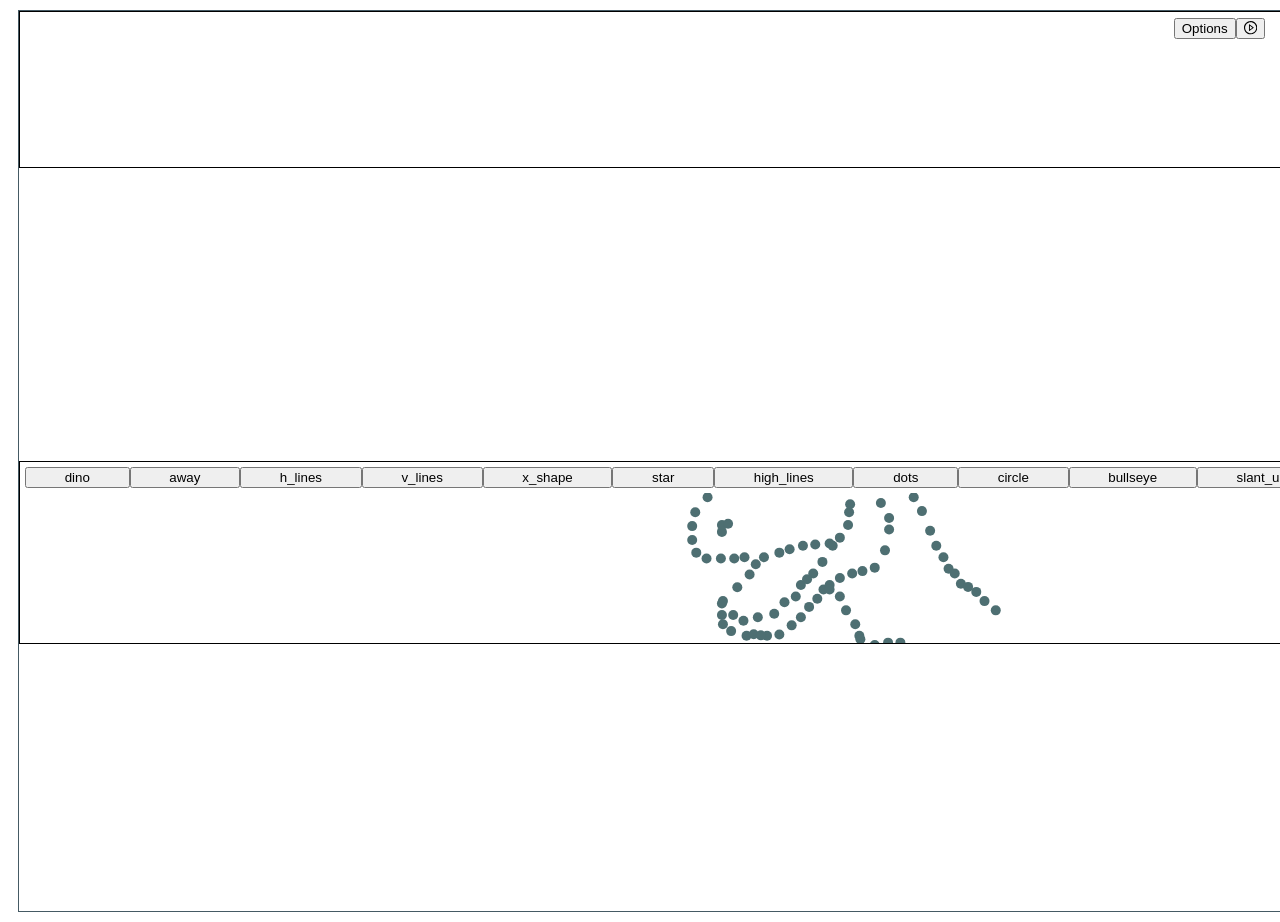
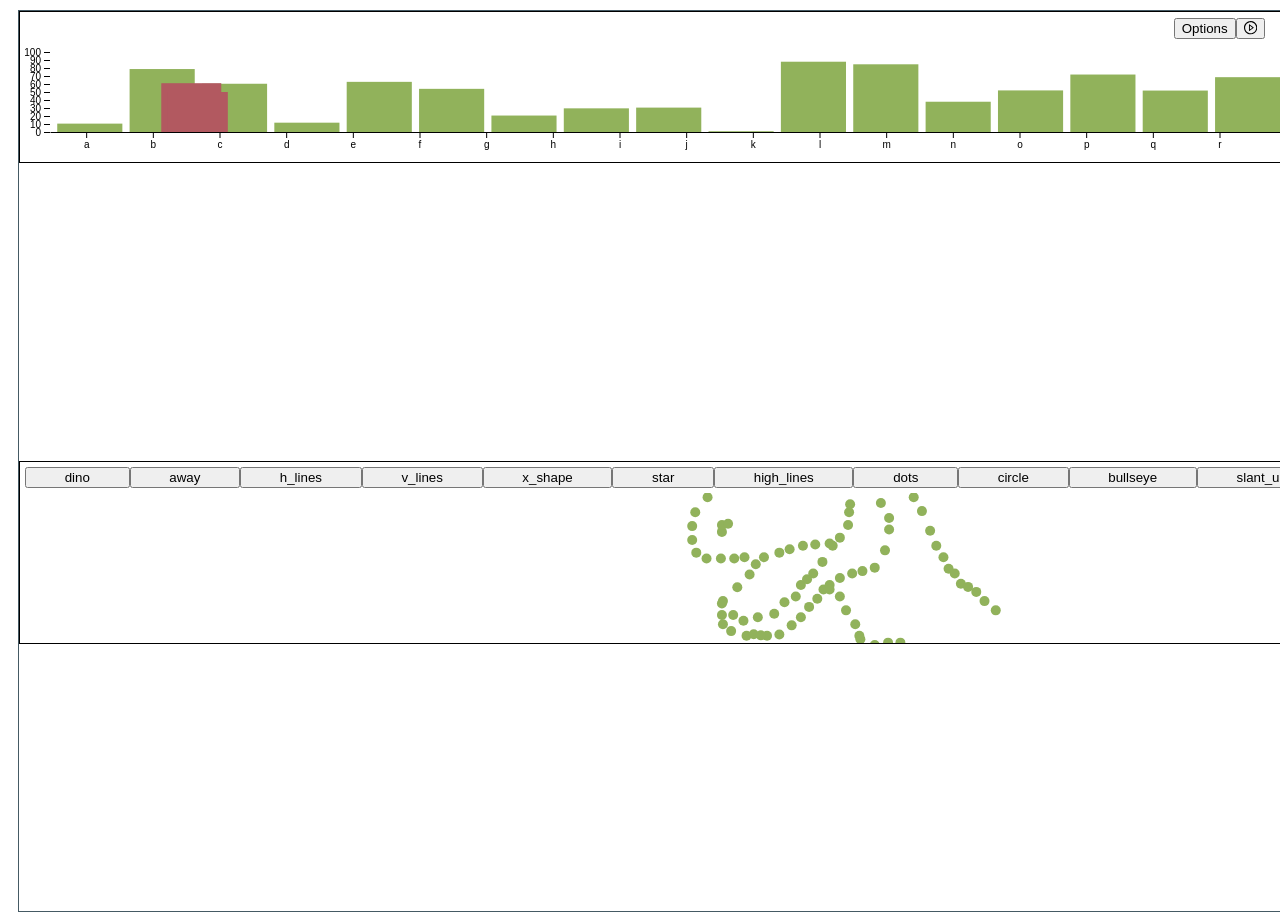
Before and after one commit to gzwongkk/va-framework, a Vue app in the folder client/: page / in a window 1280 px wide. Shown: the top 922 px of the page. Built offline with nearby package versions, Linux system fonts and the light colour scheme.

Commit message:
enforce stricter typescript implementation

```diff
--- a/client/src/components/CompositionD3Bar.vue
+++ b/client/src/components/CompositionD3Bar.vue
@@ -5,9 +5,9 @@
  * D3 rendering is suitable for more complicated interactions and enabling animations.
  * This example initializes the static components and set up a timer for changes.
  */
-import { assert } from '@vue/compiler-core';
 import * as d3 from 'd3';
-import { defineProps, watch, onMounted, onBeforeUnmount } from 'vue';
+import { defineProps, computed, watch, onMounted, onBeforeUnmount } from 'vue';
+import { useConfig } from '../stores/vaConfig';
 
 interface DataPoint {
   name: string;
@@ -16,25 +16,31 @@ interface DataPoint {
 
 /**
  * The following code follows the same structure with OptionsD3Bar to show the differences.
+ * Notice that in composition, we can simply declare variables without initializing.
+ * It prevents assigning dummy values and ensures a more clear type inference.
  */
 // The data option
 // svg configurations
-let svg: any | null = null;
+let svg: d3.Selection<SVGSVGElement, {}, HTMLElement, {}>;
 let svgHeight: number = 0;
 let svgWidth: number = 0;
-let svgMargin = { top: 20, right: 0, bottom: 30, left: 40 };
+let svgMargin = { top: 40, right: 30, bottom: 30, left: 30 };
+
+// chart configurations
+let x: d3.ScaleBand<string>;
+let y: d3.ScaleLinear<number, number, never>;
+let barChartAxisX: d3.Selection<SVGGElement, {}, HTMLElement, {}>;
+let barChartContainer: d3.Selection<SVGGElement, {}, HTMLElement, {}>;
 
 // data configurations
 let data: DataPoint[] = [];
 let dataMaxX: number = 26;
 let dataMaxY: number = 100;
-let refreshInterval: any | null = null;
 
-// chart configurations
-let x: any | null = null;
-let y: any | null = null;
-let barChartAxisX: any | null = null;
-let barChartContainer: any | null = null;
+// animation configurations
+let refreshInterval: number;
+let refreshSpeed: number = 2000;
+let refreshAnimationSpeed: number = 1500;
 
 // The props option
 // props from parent
@@ -42,11 +48,16 @@ const props = defineProps({
   playAnimation: Boolean,
 });
 
+// The computed option
+// Using pinia stores in composition is much simpler, just use it as is
+const vaConfig = useConfig(); // define colors
+const svgStyle = computed(() => `viewbox: [0, 0, ${svgWidth}, ${svgHeight}]`);
+
 // The watch option
 // watch the reactive props
 watch(
   () => props.playAnimation,
-  (_play) => {
+  (_play): void => {
     if (_play) setChanges();
     else clearChanges();
   }
@@ -82,15 +93,19 @@ function generateData() {
 }
 
 function initBarChart() {
-  // find the div in the template
-  svg = d3.select('#composition-d3-bar');
-  assert(svg.node() !== null, 'Cannot find #composition-d3-bar');
+  // find the svg in the template
+  svg = d3.select('#composition-d3-bar') as d3.Selection<
+    SVGSVGElement,
+    {},
+    HTMLElement,
+    {}
+  >;
 
-  // configure the svg
-  let rect: DOMRect = svg.node().getBoundingClientRect(); // optain the bounding box's attributes dynamically
-  svgHeight = rect.height;
-  svgWidth = rect.width;
-  svg = svg.append('svg').attr('viewBox', [0, 0, svgWidth, svgHeight]);
+  // initialize svg
+  // optain the bounding box's attributes dynamically
+  const svgNode = svg.node() as SVGSVGElement;
+  svgHeight = svgNode.getBoundingClientRect().height;
+  svgWidth = svgNode.getBoundingClientRect().width;
 
   // define and draw y-axis
   y = d3
@@ -98,7 +113,7 @@ function initBarChart() {
     .domain([0, dataMaxY])
     .nice()
     .range([svgHeight - svgMargin.bottom, svgMargin.top]);
-  let yAxis = (g: any) =>
+  let yAxis = (g: d3.Selection<SVGGraphicsElement, {}, HTMLElement, any>) =>
     g
       .attr('transform', `translate(${svgMargin.left},0)`)
       .call(d3.axisLeft(y))
@@ -118,40 +133,71 @@ function renderBarChart() {
     .range([svgMargin.left, svgWidth - svgMargin.right])
     .padding(0.1);
   // define and draw x-axis
-  let xAxis = (g: any) =>
+  let xAxis = (g: d3.Selection<SVGGraphicsElement, {}, HTMLElement, any>) =>
     g
       .attr('transform', `translate(0,${svgHeight - svgMargin.bottom})`)
       .call(d3.axisBottom(x).tickSizeOuter(0));
   barChartAxisX.call(xAxis);
 
   // draw the bars
-  barChartContainer
-    .selectAll('rect')
-    .data(data)
-    .join('rect')
-    .transition(100) // the animation is done in this single line
-    .attr('x', (d: DataPoint) => x(d.name))
+  const rects = barChartContainer.selectAll('rect') as d3.Selection<
+    SVGRectElement,
+    DataPoint,
+    SVGGElement,
+    {}
+  >;
+  rects
+    .data(data) // let n = num of items in the data array
+    // .join('rect') // can be as simple as this for default behaviors
+    .join(
+      // create new svg elements for increased number of items
+      // run max(n_new - n_old, 0) times
+      (enter: d3.Selection<d3.EnterElement, DataPoint, SVGGElement, {}>) =>
+        enter
+          .append('rect')
+          .attr('fill', vaConfig.color.type_two)
+          .attr('y', (d: DataPoint) => y(d.value)) // x is default at 0
+          .attr('height', (d: DataPoint) => y(0) - y(d.value))
+          .attr('width', x.bandwidth()),
+      // update existing svg elements to fit new data value/order
+      // run min(n_old, n_new) times
+      (update: d3.Selection<SVGRectElement, DataPoint, SVGGElement, {}>) =>
+        update.attr('fill', vaConfig.color.type_one),
+      // update existing svg elements before removing them
+      // run max(n_old - n_new, 0) times
+      (exit: d3.Selection<SVGRectElement, DataPoint, SVGGElement, {}>) => {
+        exit
+          .attr('fill', vaConfig.color.type_three)
+          .transition()
+          .duration(refreshAnimationSpeed)
+          .ease(d3.easeExpIn)
+          .attr('x', svgWidth)
+          .remove();
+      }
+    )
+    .transition()
+    .duration(refreshAnimationSpeed)
+    .ease(d3.easeExpIn)
+    .attr('x', (d: DataPoint) => x(d.name) as number) // possibly undefined from scaleBand, assert number
     .attr('y', (d: DataPoint) => y(d.value))
     .attr('height', (d: DataPoint) => y(0) - y(d.value))
-    .attr('width', x.bandwidth())
-    .attr('fill', 'steelblue');
+    .attr('width', x.bandwidth());
 }
 
 function setChanges() {
   refreshInterval = setInterval(() => {
     generateData();
     renderBarChart();
-  }, 1000);
+  }, refreshSpeed);
 }
 
 function clearChanges() {
-  clearInterval(refreshInterval);
-  refreshInterval = null;
+  clearInterval(refreshInterval as number);
 }
 </script>
 
 <template>
-  <div id="composition-d3-bar"></div>
+  <svg id="composition-d3-bar" :style="svgStyle"></svg>
 </template>
 
 <style scoped>
--- a/client/src/components/Datasaurus.vue
+++ b/client/src/components/Datasaurus.vue
@@ -6,7 +6,6 @@
  * For simple animations, visit https://vuejs.org/guide/built-ins/transition-group.html.
  */
 
-import { Button } from 'ant-design-vue';
 import { useConfig } from '../stores/vaConfig';
 import { useDatasaurusStore } from '../stores/datasaurus';
 import { storeToRefs } from 'pinia';
@@ -61,7 +60,7 @@ onMounted(() => {
           :r="5"
           :cx="width + d.x * h_ratio"
           :cy="height - d.y * v_ratio"
-          :fill="vaConfig.color.bg"
+          :fill="vaConfig.color.type_one"
         />
       </TransitionGroup>
     </svg>
--- a/client/src/components/OptionsD3Bar.vue
+++ b/client/src/components/OptionsD3Bar.vue
@@ -7,6 +7,8 @@
  */
 import * as d3 from 'd3';
 import { defineComponent } from 'vue';
+import { mapState } from 'pinia';
+import { useConfig } from '../stores/vaConfig';
 
 interface DataPoint {
   name: string;
@@ -18,29 +20,41 @@ export default defineComponent({
   data() {
     return {
       // svg configurations
-      svg: null as any | null,
+      svg: {} as d3.Selection<SVGSVGElement, {}, HTMLElement, {}>,
+      // svg: null as d3.Selection<SVGSVGElement, {}, HTMLElement, {}> | null, // the more accurate type but having "null" opens potential mis-inference
       svgHeight: 0 as number,
       svgWidth: 0 as number,
-      svgMargin: { top: 20, right: 0, bottom: 30, left: 40 },
+      svgMargin: { top: 40, right: 30, bottom: 30, left: 30 },
+
+      // chart configurations
+      x: d3.scaleBand() as d3.ScaleBand<string>,
+      y: d3.scaleLinear() as d3.ScaleLinear<number, number, never>,
+      barChartAxisX: {} as d3.Selection<SVGGElement, {}, HTMLElement, {}>,
+      barChartContainer: {} as d3.Selection<SVGGElement, {}, HTMLElement, {}>,
 
       // data configurations
       data: [] as DataPoint[],
       dataMaxX: 26 as number,
       dataMaxY: 100 as number,
-      refreshInterval: null as any | null,
 
-      // chart configurations
-      x: null as any | null,
-      y: null as any | null,
-      barChartAxisX: null as any | null,
-      barChartContainer: null as any | null,
+      // animation configurations
+      refreshInterval: null as number | null,
+      refreshSpeed: 2000 as number,
+      refreshAnimationSpeed: 1500 as number,
     };
   },
   props: {
     playAnimation: Boolean,
   },
+  computed: {
+    // declaring the data in pinia stores
+    ...mapState(useConfig, ['color']),
+    svgStyle(): string {
+      return `viewbox: [0, 0, ${this.svgWidth}, ${this.svgHeight}]`;
+    },
+  },
   watch: {
-    playAnimation(_play) {
+    playAnimation(_play): void {
       if (_play) this.setChanges();
       else this.clearChanges();
     },
@@ -55,6 +69,7 @@ export default defineComponent({
     if (this.playAnimation) this.setChanges();
   },
   beforeUnmount() {
+    // clear the timer for animations
     this.clearChanges();
   },
   methods: {
@@ -69,24 +84,25 @@ export default defineComponent({
       }
     },
     initBarChart(): void {
+      this.svg = d3.select('#options-d3-bar');
+
       // initialize svg
+      // optain the attributes from "this"
       this.svgHeight = this.$el.clientHeight;
       this.svgWidth = this.$el.clientWidth;
-      this.svg = d3
-        .select('#options-d3-bar')
-        .append('svg')
-        .attr('viewBox', [0, 0, this.svgWidth, this.svgHeight]);
 
+      // define and draw y-axis
       this.y = d3
         .scaleLinear()
         .domain([0, this.dataMaxY])
         .nice()
         .range([this.svgHeight - this.svgMargin.bottom, this.svgMargin.top]);
-      let yAxis = (g: any) =>
+      // append('g') means append a graphics element => SVGGraphicsElement, a.k.a. SVGGElement
+      let yAxis = (g: d3.Selection<SVGGraphicsElement, {}, HTMLElement, any>) =>
         g
           .attr('transform', `translate(${this.svgMargin.left},0)`)
           .call(d3.axisLeft(this.y))
-          .call((g: any) => g.select('.domain').remove());
+          .call((g: any) => g.select('.domain').remove()); // sometimes you could use any
       this.svg.append('g').call(yAxis);
 
       // append components
@@ -101,7 +117,7 @@ export default defineComponent({
         .range([this.svgMargin.left, this.svgWidth - this.svgMargin.right])
         .padding(0.1);
       // define and draw x-axis
-      let xAxis = (g: any) =>
+      let xAxis = (g: d3.Selection<SVGGraphicsElement, {}, HTMLElement, any>) =>
         g
           .attr(
             'transform',
@@ -111,26 +127,59 @@ export default defineComponent({
       this.barChartAxisX.call(xAxis);
 
       // draw the bars
-      this.barChartContainer
-        .selectAll('rect')
-        .data(this.data)
-        .join('rect')
-        .transition(100) // the animation is done in this single line
-        .attr('x', (d: DataPoint) => this.x(d.name))
+      // color from vaconfig pinia store
+      const rects = this.barChartContainer.selectAll('rect') as d3.Selection<
+        SVGRectElement,
+        DataPoint,
+        SVGGElement,
+        {}
+      >;
+      rects
+        .data(this.data) // let n = num of items in the data array
+        // .join('rect') // can be as simple as this for default behaviors
+        .join(
+          // create new svg elements for increased number of items
+          // run max(n_new - n_old, 0) times
+          (enter: d3.Selection<d3.EnterElement, DataPoint, SVGGElement, {}>) =>
+            enter
+              .append('rect')
+              .attr('fill', this.color.type_two)
+              .attr('y', (d: DataPoint) => this.y(d.value)) // x is default at 0
+              .attr('height', (d: DataPoint) => this.y(0) - this.y(d.value))
+              .attr('width', this.x.bandwidth()),
+          // update existing svg elements to fit new data value/order
+          // run min(n_old, n_new) times
+          (update: d3.Selection<SVGRectElement, DataPoint, SVGGElement, {}>) =>
+            update.attr('fill', this.color.type_one),
+          // update existing svg elements before removing them
+          // run max(n_old - n_new, 0) times
+          (exit: d3.Selection<SVGRectElement, DataPoint, SVGGElement, {}>) => {
+            exit
+              .attr('fill', this.color.type_three)
+              .transition()
+              .duration(this.refreshAnimationSpeed)
+              .ease(d3.easeExpIn)
+              .attr('x', this.svgWidth)
+              .remove();
+          }
+        )
+        .transition()
+        .duration(this.refreshAnimationSpeed)
+        .ease(d3.easeExpIn)
+        .attr('x', (d: DataPoint) => this.x(d.name) as number) // possibly undefined from scaleBand, assert number
         .attr('y', (d: DataPoint) => this.y(d.value))
         .attr('height', (d: DataPoint) => this.y(0) - this.y(d.value))
-        .attr('width', this.x.bandwidth())
-        .attr('fill', 'steelblue');
+        .attr('width', this.x.bandwidth());
     },
     setChanges() {
       let _this = this;
       this.refreshInterval = setInterval(() => {
         _this.generateData();
         _this.renderBarChart();
-      }, 1000);
+      }, this.refreshSpeed);
     },
     clearChanges() {
-      clearInterval(this.refreshInterval);
+      clearInterval(this.refreshInterval as number);
       this.refreshInterval = null;
     },
   },
@@ -138,7 +187,7 @@ export default defineComponent({
 </script>
 
 <template>
-  <div id="options-d3-bar"></div>
+  <svg id="options-d3-bar" :style="svgStyle"></svg>
 </template>
 
 <style scoped>
```
Also changed, not shown: client/src/App.vue (+13 -5 lines).
